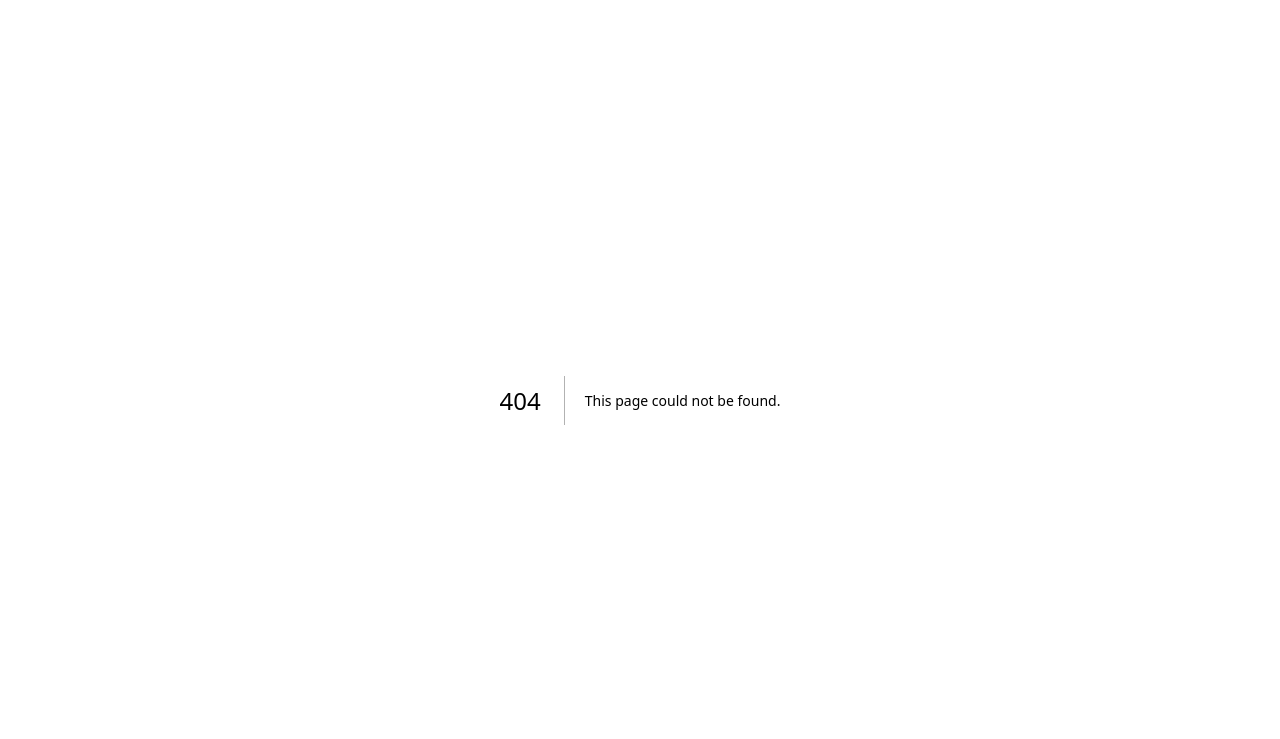
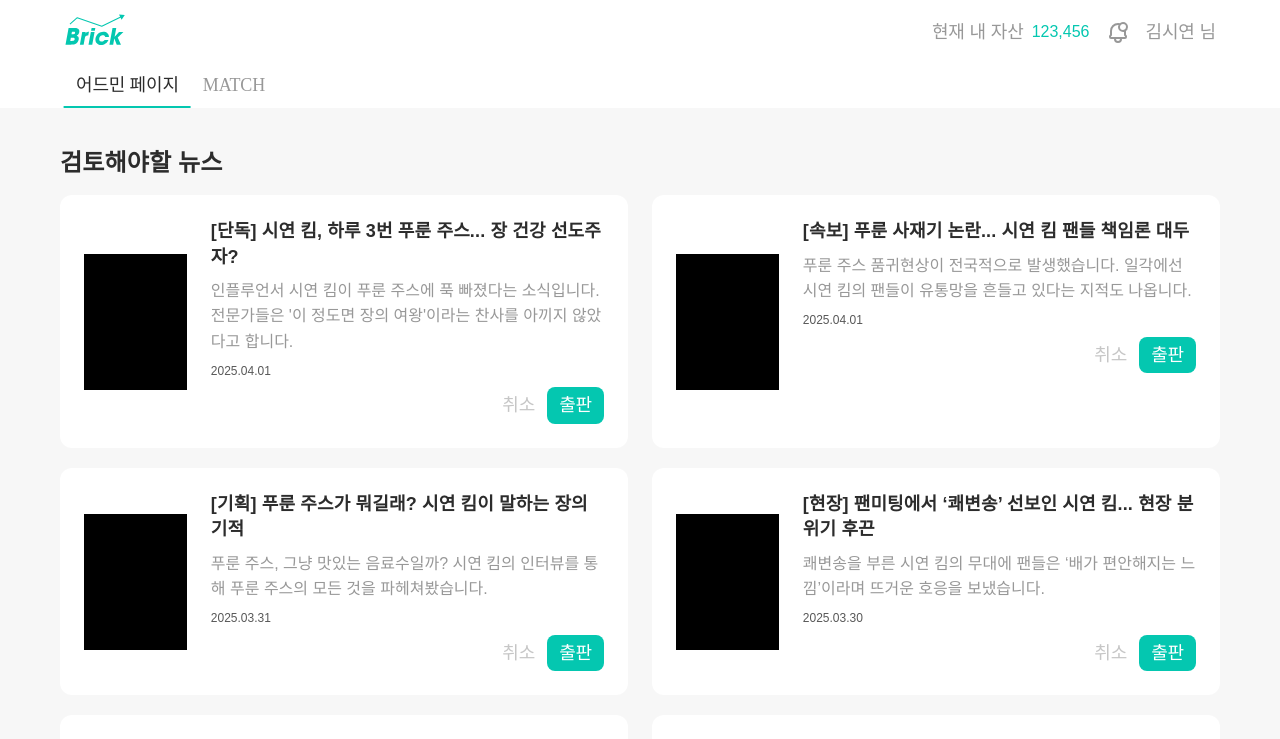
Before and after one commit to SHYY-BRICK/BRICK_WEB, a Next.js app: page /admin in a window 1280 px wide. Before the commit this address had no page. Shown: the top 739 px of the page. Built offline with nearby package versions, Linux system fonts and the light colour scheme; a web font is replaced by a local one.

Commit message:
feat: 뉴스 모달 및 페이지 컴포넌트 추가, 뉴스 출판 기능 구현

```diff
--- /dev/null
+++ b/src/app/admin/NewsModalWrapper.tsx
@@ -0,0 +1,16 @@
+import React from "react";
+import NewsPublish from "@/components/NewsPublish";
+
+interface Props {
+  onClose: () => void;
+}
+
+const NewsModalWrapper = ({ onClose }: Props) => {
+  return (
+    <div className="fixed inset-0 z-50 flex items-center justify-center bg-[rgba(39,39,39,0.2)] backdrop-blur-sm">
+      <NewsPublish onClose={onClose} />
+    </div>
+  );
+};
+
+export default NewsModalWrapper;
--- /dev/null
+++ b/src/app/admin/page.tsx
@@ -0,0 +1,78 @@
+"use client";
+
+import React, { useState } from "react";
+import Header from "@/components/Header";
+import NewsBig from "@/components/NewsBig";
+import NewsPublish from "@/components/NewsPublish"; // 모달 import
+
+const dummyNews = [
+  {
+    title: "[단독] 시연 킴, 하루 3번 푸룬 주스... 장 건강 선도주자?",
+    description:
+      "인플루언서 시연 킴이 푸룬 주스에 푹 빠졌다는 소식입니다. 전문가들은 '이 정도면 장의 여왕'이라는 찬사를 아끼지 않았다고 합니다.",
+    date: "2025.04.01",
+  },
+  {
+    title: "[속보] 푸룬 사재기 논란... 시연 킴 팬들 책임론 대두",
+    description:
+      "푸룬 주스 품귀현상이 전국적으로 발생했습니다. 일각에선 시연 킴의 팬들이 유통망을 흔들고 있다는 지적도 나옵니다.",
+    date: "2025.04.01",
+  },
+  {
+    title: "[기획] 푸룬 주스가 뭐길래? 시연 킴이 말하는 장의 기적",
+    description:
+      "푸룬 주스, 그냥 맛있는 음료수일까? 시연 킴의 인터뷰를 통해 푸룬 주스의 모든 것을 파헤쳐봤습니다.",
+    date: "2025.03.31",
+  },
+  {
+    title: "[현장] 팬미팅에서 ‘쾌변송’ 선보인 시연 킴... 현장 분위기 후끈",
+    description:
+      "쾌변송을 부른 시연 킴의 무대에 팬들은 ‘배가 편안해지는 느낌’이라며 뜨거운 호응을 보냈습니다.",
+    date: "2025.03.30",
+  },
+  {
+    title: "[단독] 시연 킴, 푸룬 농장과 전속 계약... 직접 키운다?",
+    description:
+      "푸룬 주스를 사랑한 그녀, 이제는 푸룬 농장주? 시연 킴이 전속 농장 운영에 직접 나설 전망입니다.",
+    date: "2025.03.29",
+  },
+  {
+    title: "[전문] 시연 킴, '푸룬 없인 못 살아'... SNS에 감동 장문글",
+    description:
+      "“내 삶의 방향을 바꾼 푸룬 주스”라며 그녀는 감격스런 마음을 글로 남겼고, 팬들은 ‘공감 100%’ 반응을 보였습니다.",
+    date: "2025.03.28",
+  },
+];
+
+const Page = () => {
+  const [showModal, setShowModal] = useState(false);
+
+  return (
+    <div className="flex flex-col bg-grey-300 w-[100vw] min-h-[100vh]">
+      <Header name="김시연" />
+      <main className="flex flex-col py-[38px] px-[60px] gap-4">
+        <p className="text-h3 font-semibold text-grey-1200">검토해야할 뉴스</p>
+        <section className="grid grid-cols-2 gap-x-6 gap-y-5">
+          {dummyNews.map((news, idx) => (
+            <NewsBig
+              key={idx}
+              title={news.title}
+              description={news.description}
+              date={news.date}
+              publish
+              onClickPublish={() => setShowModal(true)} // 🔥 출판 버튼 클릭 시 모달 ON
+            />
+          ))}
+        </section>
+      </main>
+
+      {showModal && (
+        <div className="fixed inset-0 z-50 flex items-center justify-center bg-[rgba(39,39,39,0.2)] backdrop-blur-sm">
+          <NewsPublish onClose={() => setShowModal(false)} />
+        </div>
+      )}
+    </div>
+  );
+};
+
+export default Page;
--- a/src/components/NewsBig.tsx
+++ b/src/components/NewsBig.tsx
@@ -6,6 +6,7 @@ interface NewsBigProps {
   title: string;
   description: string;
   date: string;
+  onClickPublish?: () => void;
 }
 
 const NewsBig = ({
@@ -13,6 +14,7 @@ const NewsBig = ({
   title,
   description,
   date,
+  onClickPublish,
 }: NewsBigProps) => {
   return (
     <main className="flex gap-6 p-6 w-full rounded-xl items-center bg-white">
@@ -26,7 +28,11 @@ const NewsBig = ({
         {publish && (
           <div className="ml-auto">
             <SmallButton text="취소" colorType="transparent" />
-            <SmallButton text="출판" colorType="primary" />
+            <SmallButton
+              text="출판"
+              colorType="primary"
+              onClick={onClickPublish}
+            />
           </div>
         )}
       </article>
--- a/src/components/NewsPublish.tsx
+++ b/src/components/NewsPublish.tsx
@@ -4,16 +4,22 @@ import CloseIcon from "@/assets/CloseIcon";
 import React, { useState } from "react";
 import SmallButton from "./SmallButton";
 
-const NewsPublish = () => {
+interface Props {
+  onClose: () => void;
+}
+
+const NewsPublish = ({ onClose }: Props) => {
   const [selectedTime, setSelectedTime] = useState<"am" | "pm" | null>(null);
 
   const isSelected = (time: "am" | "pm") => selectedTime === time;
 
   return (
-    <main className="flex flex-col w-[35rem] p-[2.1rem] gap-9 rounded-lg">
+    <main className="flex flex-col w-[35rem] p-[2.1rem] gap-9 rounded-lg bg-white">
       <header className="flex w-full justify-between items-center">
         <p className="text-h3 text-grey-1200 font-semibold">뉴스 출판일 설정</p>
-        <CloseIcon />
+        <figure className="cursor-pointer" onClick={onClose}>
+          <CloseIcon />
+        </figure>
       </header>
 
       <article className="flex flex-col gap-1">
@@ -52,7 +58,7 @@ const NewsPublish = () => {
       </article>
 
       <article className="ml-auto flex gap-4">
-        <SmallButton text="취소" colorType="transparent" />
+        <SmallButton text="취소" colorType="transparent" onClick={onClose} />
         <SmallButton text="완료하기" colorType="primary" />
       </article>
     </main>
--- a/src/components/header.tsx
+++ b/src/components/header.tsx
@@ -13,7 +13,6 @@ const Header = ({ name }: HeaderProps) => {
   const pathname = usePathname();
   const router = useRouter();
   const [selectedTab, setSelectedTab] = useState("");
-
   const [isLogin] = useState(true);
   const [showDropdown, setShowDropdown] = useState(false);
 
@@ -26,12 +25,20 @@ const Header = ({ name }: HeaderProps) => {
     { id: 6, content: "MATCH", url: "/match" },
   ];
 
+  const AdminNavContests = [
+    { id: 1, content: "어드민 페이지", url: "/admin" },
+    { id: 2, content: "MATCH", url: "/match" },
+  ];
+
+  const isAdminPage = pathname.startsWith("/admin");
+  const navList = isAdminPage ? AdminNavContests : NavContents;
+
   useEffect(() => {
-    const matched = NavContents.find((nav) => pathname.startsWith(nav.url));
+    const matched = navList.find((nav) => pathname.startsWith(nav.url));
     if (matched) {
       setSelectedTab(matched.content);
     }
-  }, [pathname]);
+  }, [pathname, navList]);
 
   const handleLogout = () => {
     alert("로그아웃 되었습니다.");
@@ -77,8 +84,9 @@ const Header = ({ name }: HeaderProps) => {
           )}
         </div>
       </div>
+
       <div className="flex pt-1.5">
-        {NavContents.map((item) => (
+        {navList.map((item) => (
           <button
             key={item.id}
             onClick={() => router.push(item.url)}
```
